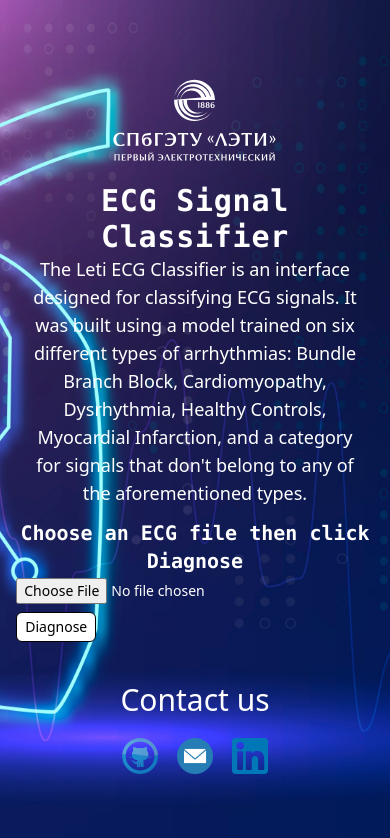
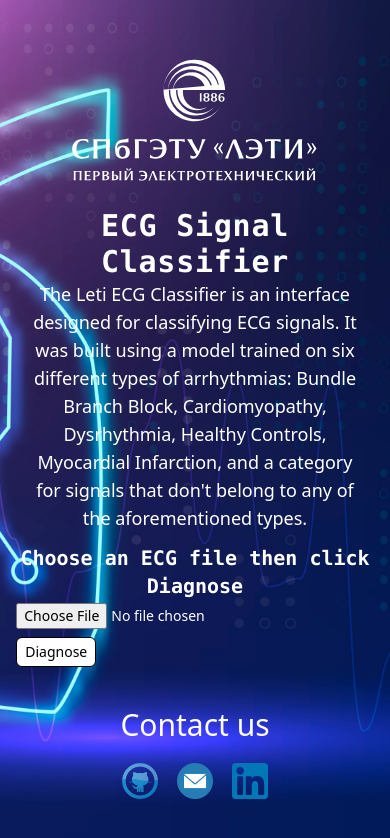
Before and after one commit to Salar-Sali/letiecgclassifier, a website: page templates/index.html in a window 390 px wide. Drawn offline with nearby package versions, Linux system fonts and the light colour scheme.

Commit message:
logo size increased

```diff
--- a/templates/index.html
+++ b/templates/index.html
@@ -16,7 +16,7 @@
     <div
       class="flex flex-col justify-center items-center h-screen w-11/12 md:w-3/4 lg:w-2/4  text-lg gap-y-3 md:gap-y-5">
       <!-- leti logo start -->
-      <div class="w-2/4 rounded-lg">
+      <div class="w-3/4 md:w-2/4 rounded-lg">
         <img src="../static/letiSVG2.svg" class="rounded-lg" alt="letiLogo">
       </div>
       <!-- leti logo end -->
```
Also changed, not shown: templates/result.html (+1 -1 lines), templates/unValidData.html (+1 -1 lines).
